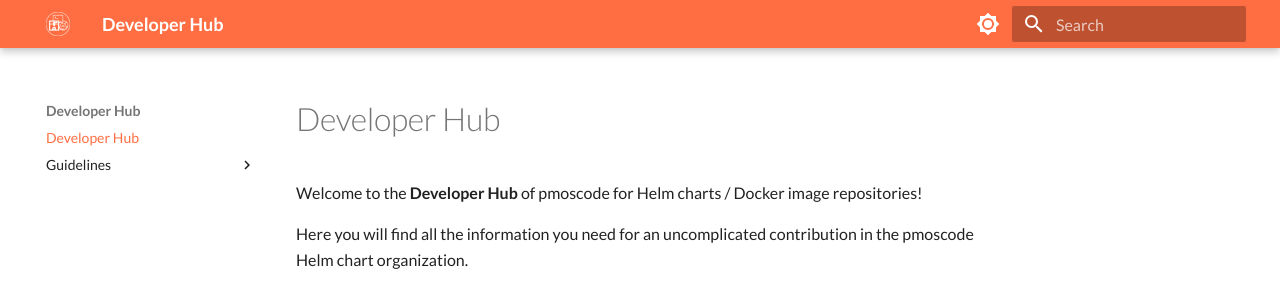
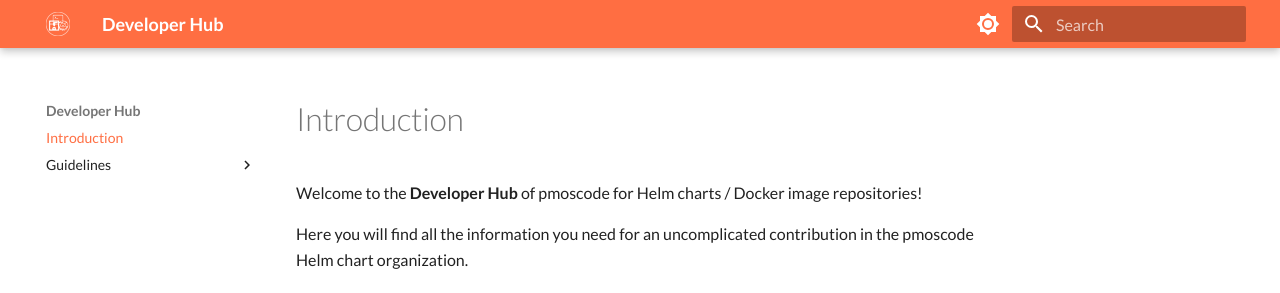
Before and after one commit to pmoscode-helm/.github, an MkDocs documentation site: the page built from docs/index.md, in a window 1280 px wide. Shown: the top 293 px of the page. Built offline with MkDocs 1.6.1 and Material for MkDocs 9.7.7, drawn with Linux system fonts in a browser that asks for light colours.

Commit message:
fix: use different title

```diff
--- a/docs/index.md
+++ b/docs/index.md
@@ -1,4 +1,4 @@
-# Developer Hub
+# Introduction
 
 Welcome to the **Developer Hub** of pmoscode for Helm charts / Docker image repositories!
 
```
